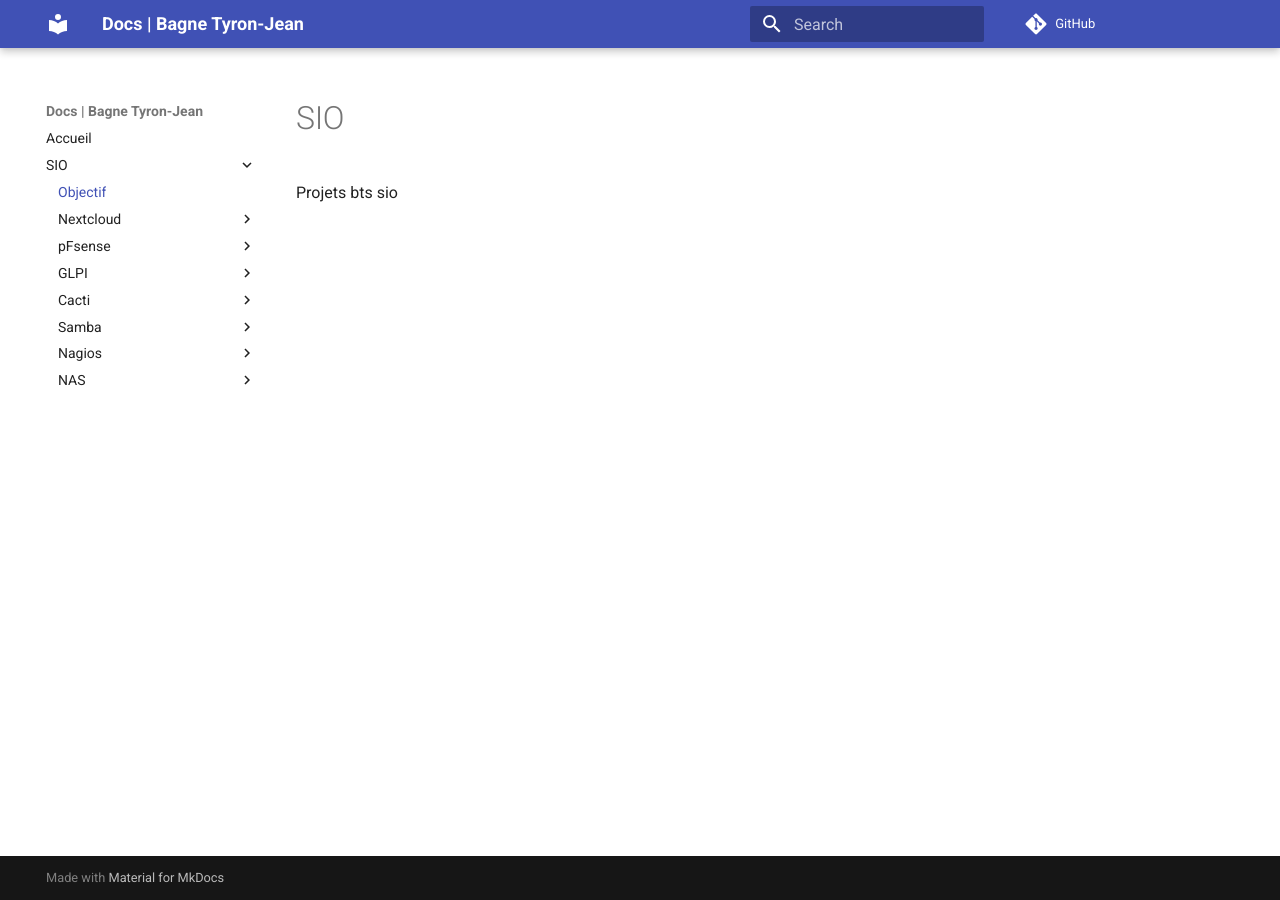
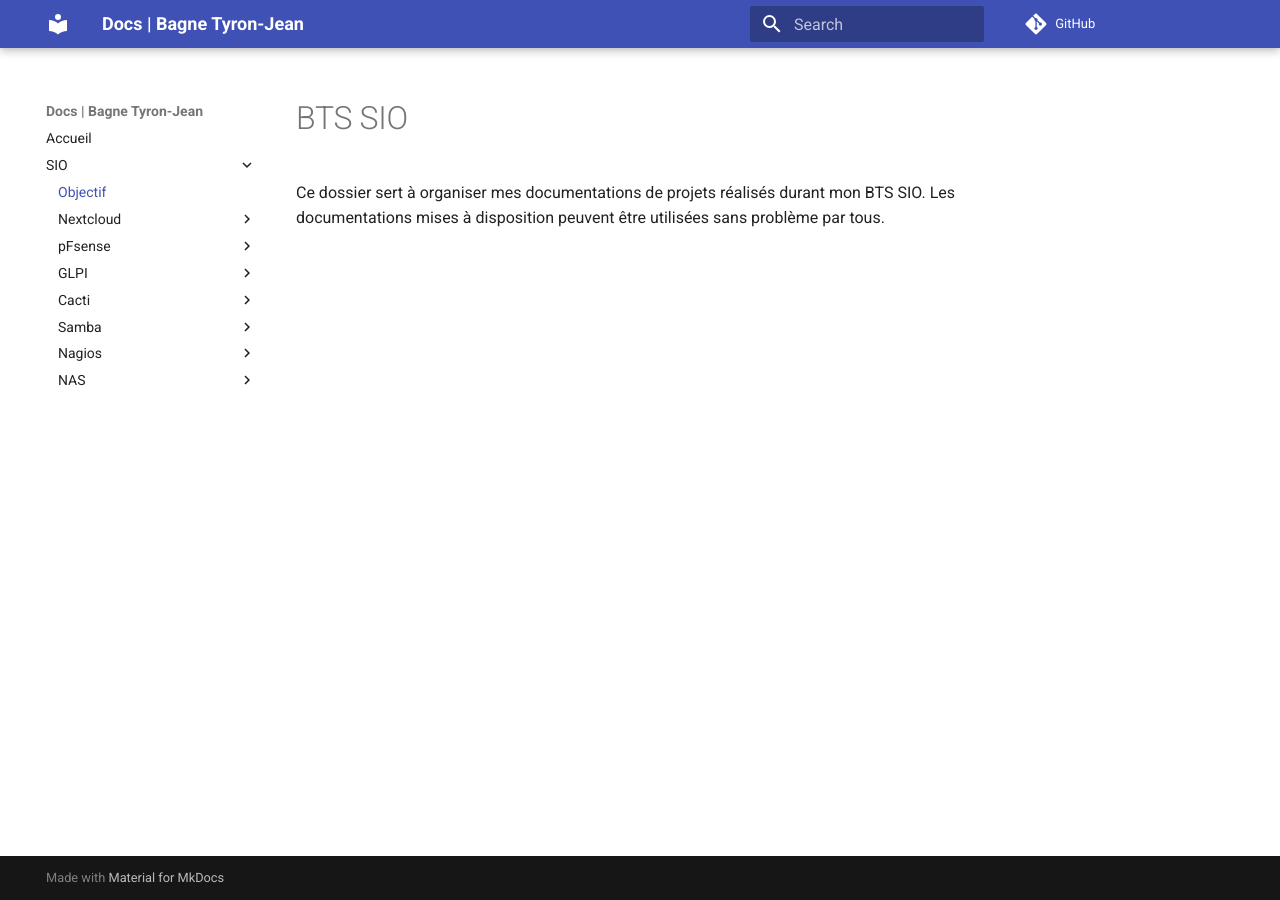
Before and after one commit to wepfen/doc, an MkDocs documentation site: the page built from docs/sio/index.md, in a window 1280 px wide. Built offline with MkDocs 1.6.1 and Material for MkDocs 9.7.7, drawn with Linux system fonts in a browser that asks for light colours; comment, search, counter and statistics services are not loaded.

Commit message:
Update index.md

```diff
--- a/docs/sio/index.md
+++ b/docs/sio/index.md
@@ -1,3 +1,4 @@
-# SIO
+# BTS SIO
 
-Projets bts sio
+Ce dossier sert à organiser mes documentations de projets réalisés durant mon BTS SIO.
+Les documentations mises à disposition peuvent être utilisées sans problème par tous.
```
